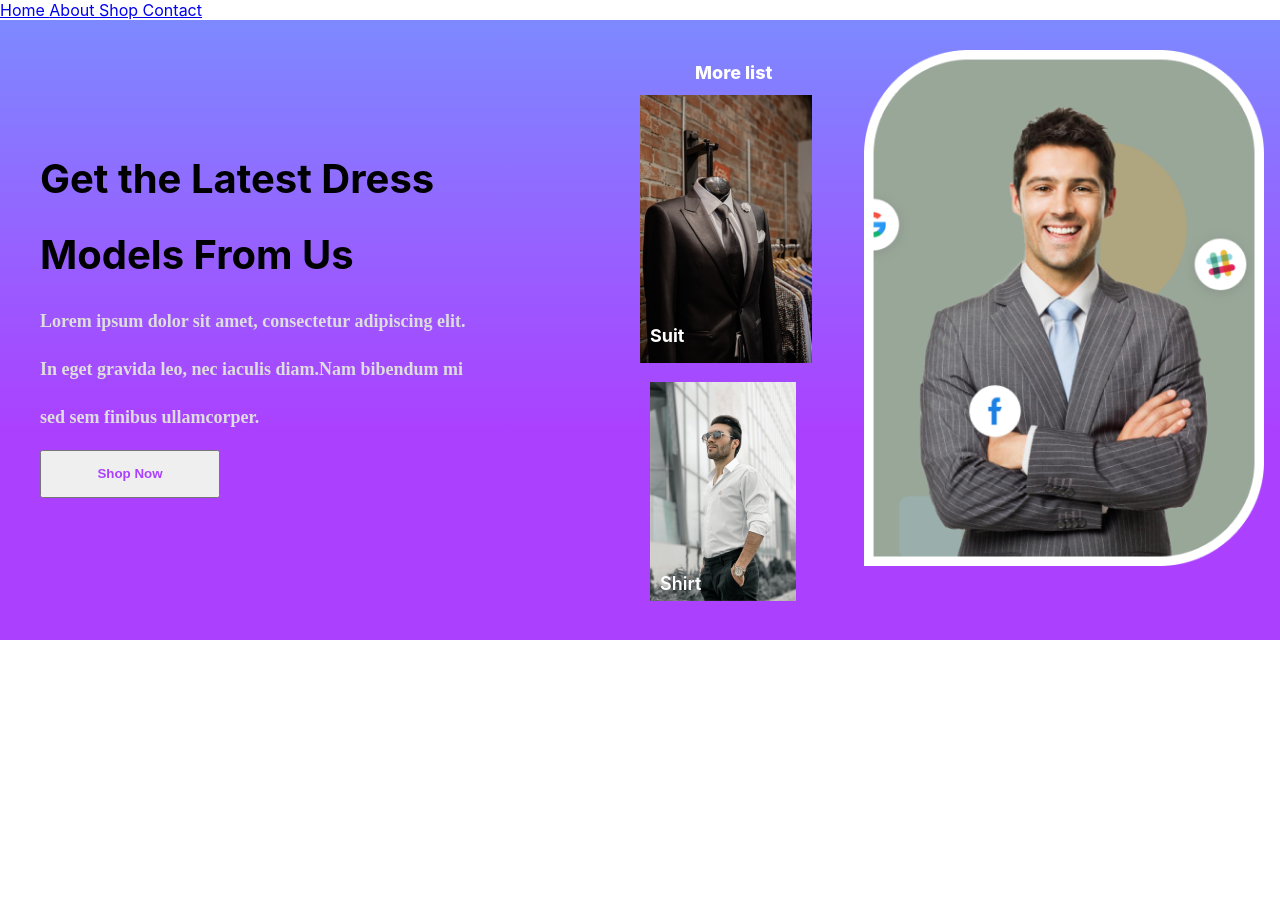
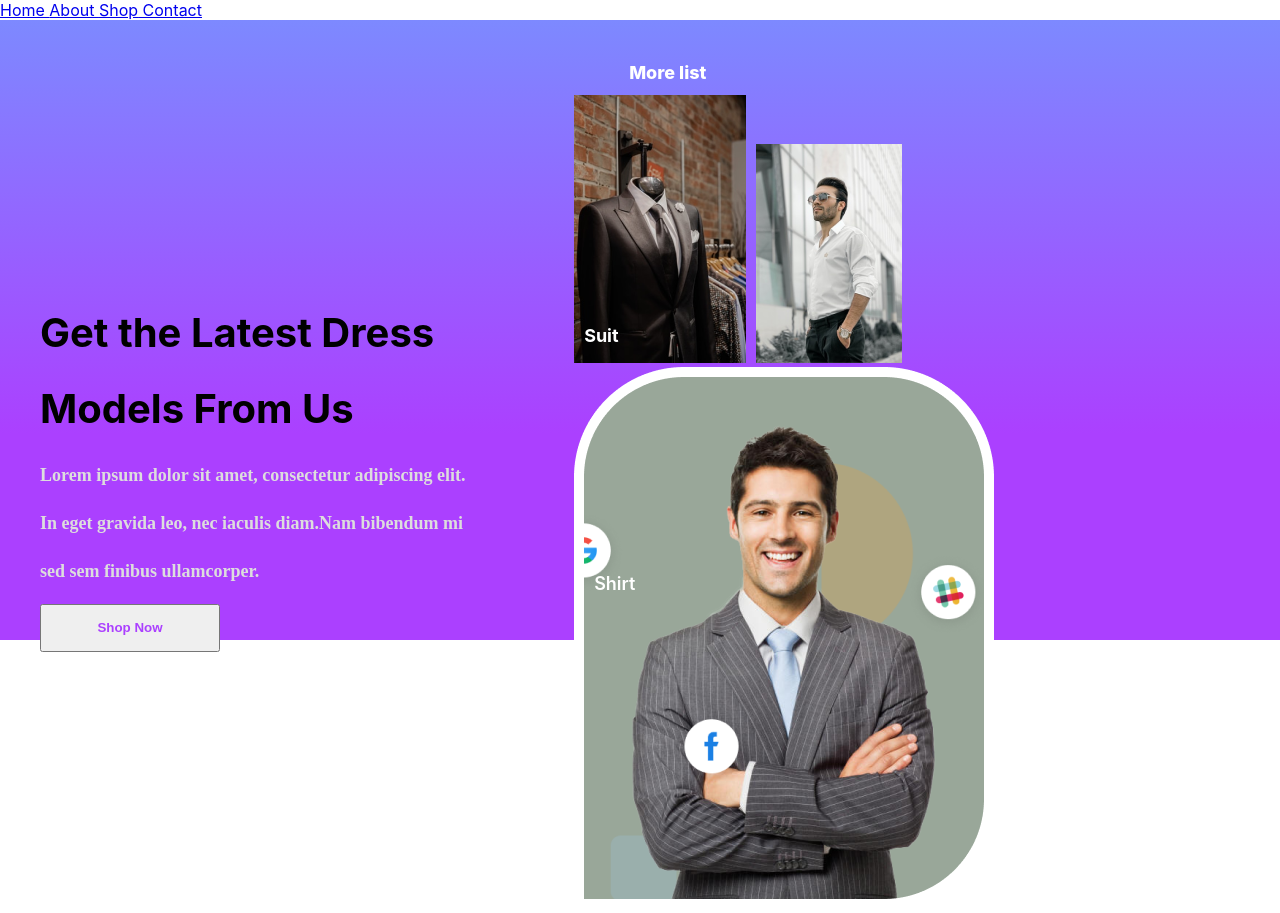
Before and after one commit to jasurkurbanov/-t-shirt-store, a React (Create React App) app: page / in a window 1280 px wide. Before the commit the page ends 800 px from the top, so only its background shows below. Built offline with nearby package versions, Linux system fonts and the light colour scheme.

Commit message:
feat: fixed banner mistake

```diff
--- a/src/Pages/Home.js
+++ b/src/Pages/Home.js
@@ -27,7 +27,7 @@ function Home() {
             <img className="banner__img2" src={bannerimg2} alt="" />
             <h3>Shirt</h3>
           </div>
-          <img className="banner__img3" src={bannerimg3} alt="" />
+          <img className="ba__img3" src={bannerimg3} alt="" />
         </div>
       </div>
     </div>
```
